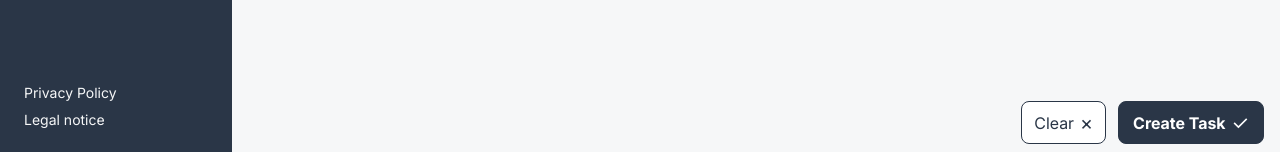
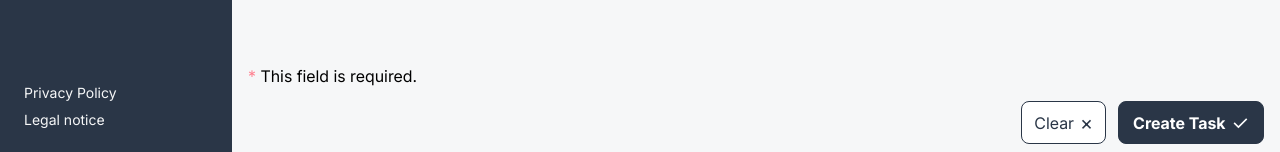
Before and after one commit to Rudibert-Code/join, an Angular app: page /add-task in a window 1280 px wide. Shown: the part 598-750 px from the top of the page. Built offline with nearby package versions, Linux system fonts and the light colour scheme; no server answers; the database is empty.

Commit message:
add required text to add task form in the add-task view

```diff
--- a/src/app/components/add-task-form/add-task-form.html
+++ b/src/app/components/add-task-form/add-task-form.html
@@ -198,6 +198,10 @@
     </div>
   </div>
 
+  <div class="add-task-form__required-footer-text">
+    <p><span class="red">*</span> This field is required.</p>
+  </div>
+
   <div class="add-task-form__buttons">
     <button class="add-task-form__button add-task-form__button--clear" type="button" (click)="clearTaskForm()">
       Clear
--- a/src/app/components/add-task-form/add-task-form.scss
+++ b/src/app/components/add-task-form/add-task-form.scss
@@ -71,10 +71,10 @@ form {
     label {
         display: block;
     }
+}
 
-    .red {
-        color: rgba(255, 129, 144, 1);
-    }
+.red {
+    color: rgba(255, 129, 144, 1);
 }
 
 .priority-buttons__wrapper {
@@ -484,4 +484,8 @@ form {
         bottom: 50px;
         background-color: none;
     }
+    .add-task-form__required-footer-text{
+        position: fixed;
+        bottom: 100px;
+    }
 }
```
